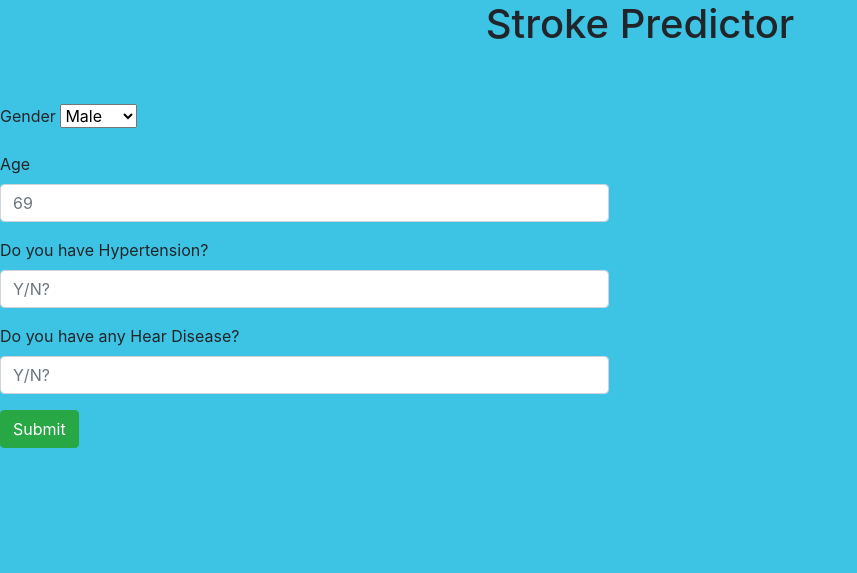
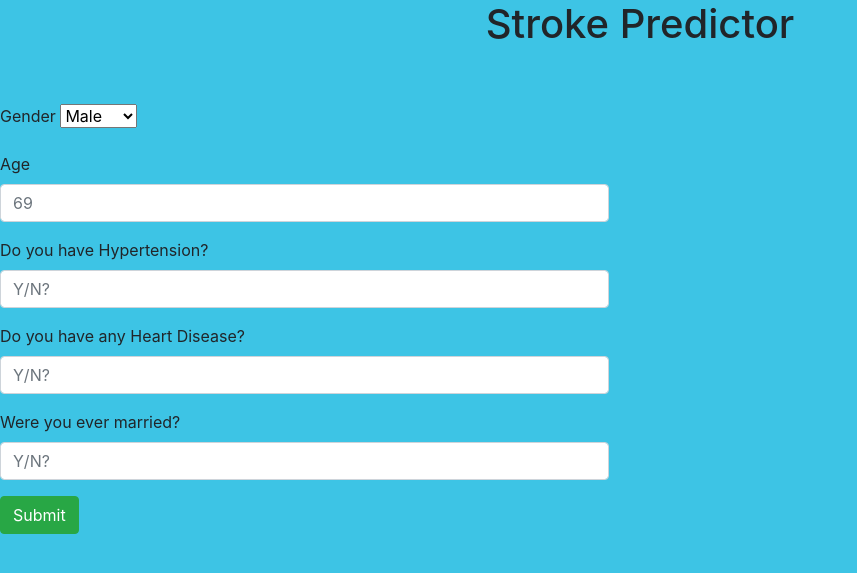
Before and after one commit to kamath7/ML-Stroke-Predictor, a Flask app: page / in a window 1280 px wide. Shown: the top 573 px of the page, without its empty margins (0-857 px from the left). Run offline with Flask 2, Linux system fonts and the light colour scheme; some libraries are stand-ins or nearby versions.

Commit message:
Few more fields

```diff
--- a/templates/index.html
+++ b/templates/index.html
@@ -56,7 +56,16 @@
             />
           </div>
           <div class="form-group">
-            <label for="exampleFormControlInput1">Do you have any Hear Disease?</label>
+            <label for="exampleFormControlInput1">Do you have any Heart Disease?</label>
+            <input
+              type="text"
+              class="form-control"
+              id="exampleFormControlInput1"
+              placeholder="Y/N?"
+            />
+          </div>
+          <div class="form-group">
+            <label for="exampleFormControlInput1">Were you ever married?</label>
             <input
               type="text"
               class="form-control"
```
